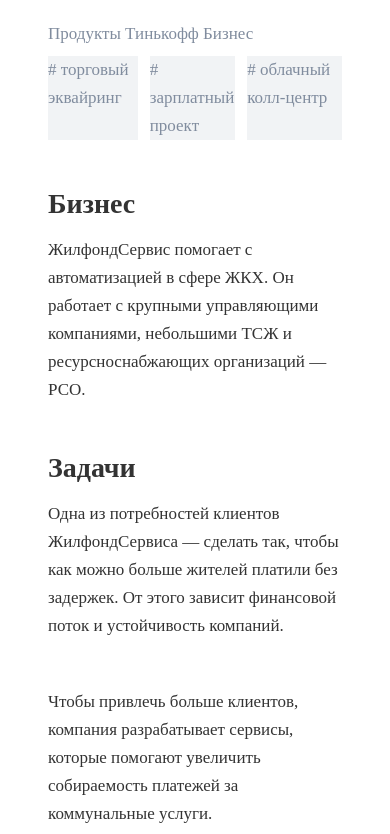
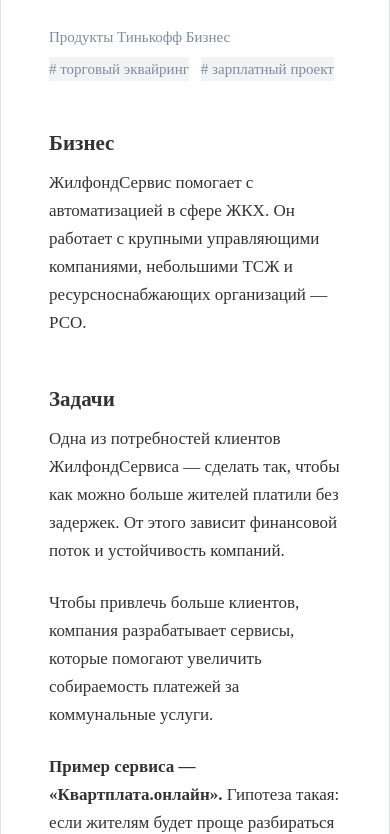
Before and after one commit to Meetyouafter/test_Tinkoff, a website: page app/index.html in a window 390 px wide. Shown: the part 238-1072 px from the top of the page. Drawn offline with nearby package versions, Linux system fonts and the light colour scheme; files that its build step writes are made by us from their sources; a web font is replaced by a local one.

Commit message:
added some styles for tablet

```diff
--- a/app/index.html
+++ b/app/index.html
@@ -72,7 +72,7 @@
             онлайн. Кроме самого факта оплаты, партнер должен был решить такие
             задачи:
           </p>
-          <ul class="article__list article__list--big-padding article__list--arrow">
+          <ul class="article__list article__list--big-padding-top article__list--arrow">
             <li>
               <b
                 >За один перевод оплатить сразу всем операторам коммунальных
@@ -101,7 +101,7 @@
 
       <article class="article">
         <div class="article__body">
-          <h2 class="article__title article__title--big-padding article-title--black">
+          <h2 class="article__title article__title--big-padding-top article-title--black">
             Решение
             <img src="/assets/images/arrow.svg" />
             <a class="article__link" href="#">Тинькофф Касса</a>
@@ -145,7 +145,7 @@
 
       <article class="article">
         <div class="article__body">
-          <h2 class="article__title article-title--black">
+          <h2 class="article__title article-title--black article__title--small-padding-right">
             «С интеграцией справились меньше чем за неделю»
           </h2>
           <p class="article__description article-description">
--- a/app/js/main.js
+++ b/app/js/main.js
@@ -0,0 +1,24 @@
+const initialWidth = window.innerWidth;
+
+const app = () => {
+  console.log('moved');
+  const headerTitleEl = document.querySelector('.header__title');
+  const articleTitleEl = document.querySelector('.article__title');
+
+  if (window.innerWidth < 1280) {
+    headerTitleEl.textContent = 'Облачный колл-центр «Атлант»';
+    articleTitleEl.classList.remove('article__title--big-padding-top');
+    console.log(articleTitleEl.classList);
+    console.log(initialWidth);
+  } else {
+    headerTitleEl.textContent = 'Автоматизации в сфере ЖКХ «ЖилфондСервис»';
+  }
+};
+
+window.addEventListener('resize', () => {
+  if (window.innerWidth !== initialWidth) {
+    app();
+  }
+});
+
+app();
--- a/app/scss/styles/page.scss
+++ b/app/scss/styles/page.scss
@@ -1,13 +1,43 @@
 body {
   font-family: 'Roboto-Regular';
-  width: 100wh;
-  max-width: 1280px;
+  width: 100wv;
+  height: auto;
+  max-width: 784px;
+  margin: 80px auto;
+  background: #FFFFFF;
+  border: 1px solid #DCE2E8;
+
+  ::after {
+    width: 80px;
+    height: 80px;
+    background-color: red;
+  }
+
+  @media screen and (min-width: 1280px) {
+    max-width: 784px;
+  }
+  @media screen and (min-width:321px) and (max-width:1279px) {
+    max-width: 608px;
+  }
+  @media screen and (max-width: 320px) {
+    max-width: 288px;
+  }
+}
+
+body::after {
+  width: 80px;
+  height: 80px;
+  background-color: red;
 }
 
 @mixin title_for_article ($color) {
   font-size: 28px;
   line-height: 32px;
   color: #333333;
+  @media screen and (max-width: 1279px) {
+    font-size: 21px;
+    line-height: 28px;
+  }
 }
 
 .article-title--light-black {
@@ -22,6 +52,10 @@
   font-size: 17px;
   line-height: 28px;
   color: #333333;
+  @media screen and (max-width: 1279px) {
+    font-size: 15px;
+    line-height: 24px;
+  }
 }
 
 .header {
@@ -31,8 +65,6 @@
     justify-content: space-between;
     align-items: flex-start;
   }
-  &__content {
-  }
   &__article-description {
     font-family: 'Roboto-Bold';
     font-size: 13px;
@@ -41,11 +73,10 @@
     height: 26px;
     background: #ffdd2d;
     display: flex;
-    align-items: center;
+    align-items: flex-start;
     justify-content: center;
     margin-bottom: 12px;
   }
-
   &__circle {
     width: 20%;
     max-width: 80px;
@@ -53,11 +84,14 @@
     background: #f1f3f5;
     border-radius: 50%;
   }
-
   &__title {
     font-size: 36px;
     line-height: 44px;
     color: #111111;
+    @media screen and (max-width: 1279px) {
+      font-size: 24px;
+      line-height: 28px;
+    }
   }
 }
 
@@ -70,6 +104,10 @@
     line-height: 28px;
     color: #808C9E;
     padding-bottom: 8px;
+    @media screen and (max-width: 1279px) {
+      font-size: 15px;
+      line-height: 24px;
+    }
   }
   &__hashtags {
     font-size: 17px;
@@ -81,6 +119,13 @@
       color: #808C9E;
       text-decoration: none;
     }
+    @media screen and (max-width: 1279px) {
+      font-size: 15px;
+      line-height: 24px;
+      :last-child {
+        display: none;
+      }
+    }
   }
 }
 
@@ -90,13 +135,22 @@
   }
   &__title {
     padding-bottom: 16px;
+    @media screen and (max-width: 1279px) {
+      padding-bottom: 12px;
+    }
     img {
       display: inline;
       padding-bottom: 2px;
     }
   }
-  &__title--big-padding {
+  &__title--big-padding-top {
     padding-top: 28px;
+    @media screen and (max-width: 1279px) {
+      padding-top: 0;
+    }
+  }
+  &__title--small-padding-right {
+    margin-right: -7px;
   }
   &__link {
   color: #597DB3;
@@ -104,7 +158,12 @@
   border-bottom: 1px solid #336FEE;
   }
   &__description {
-    margin-bottom: 48px;
+    margin-bottom: 32px;
+    font-size: 17px;
+    line-height: 28px;
+    @media screen and (max-width: 1279px) {
+      margin-bottom: 24px;
+    }
   }
   &__list {
     padding: 0;
--- a/app/scss/styles/resetStyles.scss
+++ b/app/scss/styles/resetStyles.scss
@@ -5,7 +5,8 @@
   margin: 0;
 }
 html, body {
-  height: 100%;
+  min-height: 100%;
+  height: auto;
 }
 body {
   line-height: 1.5;
--- a/app/version.json
+++ b/app/version.json
@@ -1,3 +1,3 @@
 {
-    "main": "20230521204634"
+    "main": "20230521220102"
 }
```
